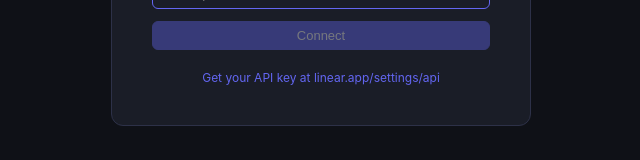
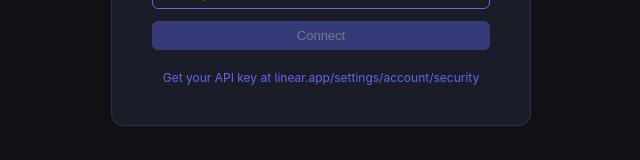
Before and after one commit to karlmoritz/pming, a React (Vite) app: page / in a window 1280 px wide. Shown: the part 427-587 px from the top of the page, without its empty margins (319-959 px from the left). Built offline with nearby package versions, Linux system fonts and the light colour scheme.

Commit message:
Fixed the private API key URL

```diff
--- a/src/components/AuthGate.tsx
+++ b/src/components/AuthGate.tsx
@@ -66,8 +66,8 @@ export default function AuthGate({ onAuth }: AuthGateProps) {
         </form>
 
         <div className="auth-link">
-          <a href="https://linear.app/settings/api" target="_blank" rel="noopener noreferrer">
-            Get your API key at linear.app/settings/api
+          <a href="https://linear.app/settings/account/security" target="_blank" rel="noopener noreferrer">
+            Get your API key at linear.app/settings/account/security
           </a>
         </div>
       </div>
```
